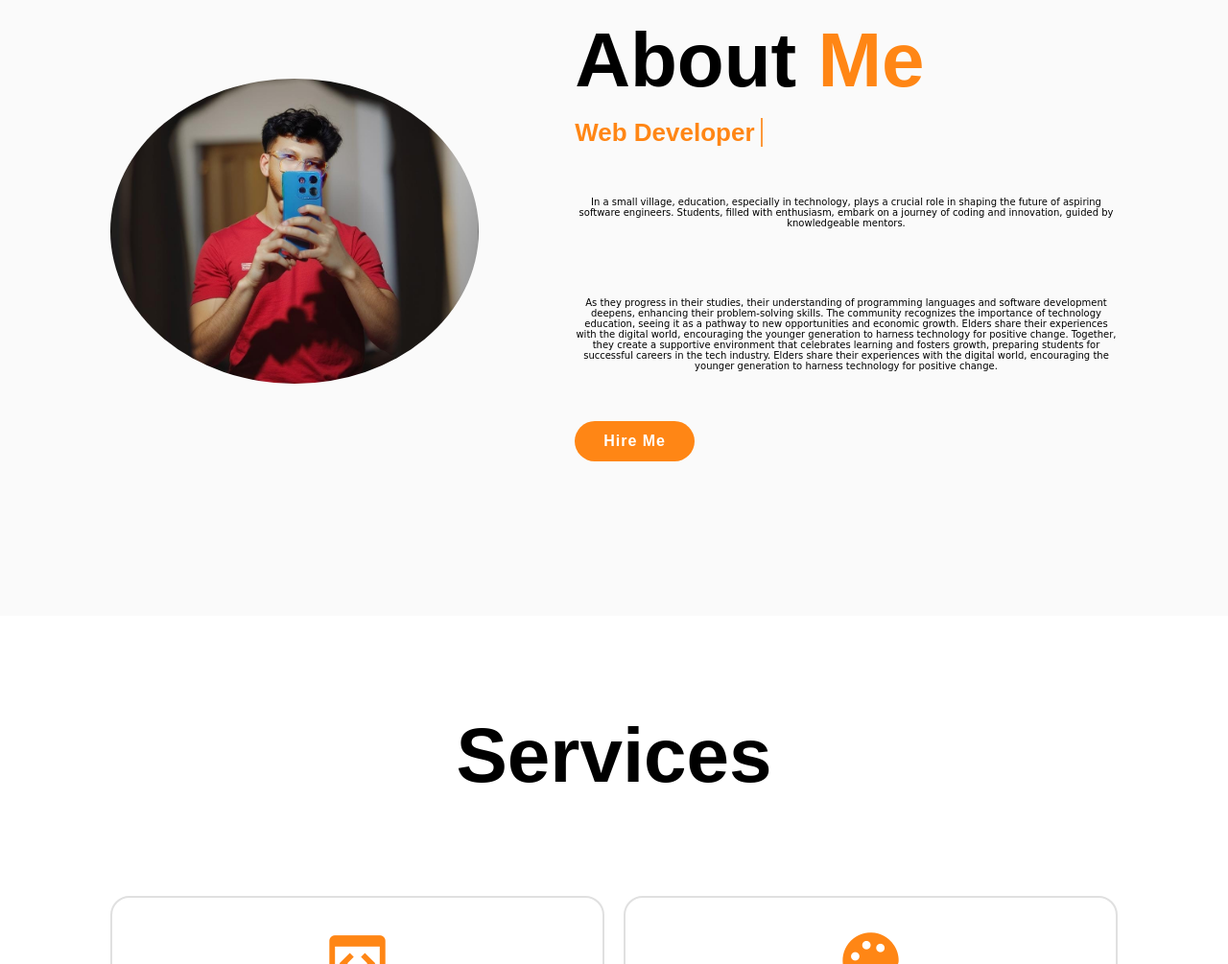
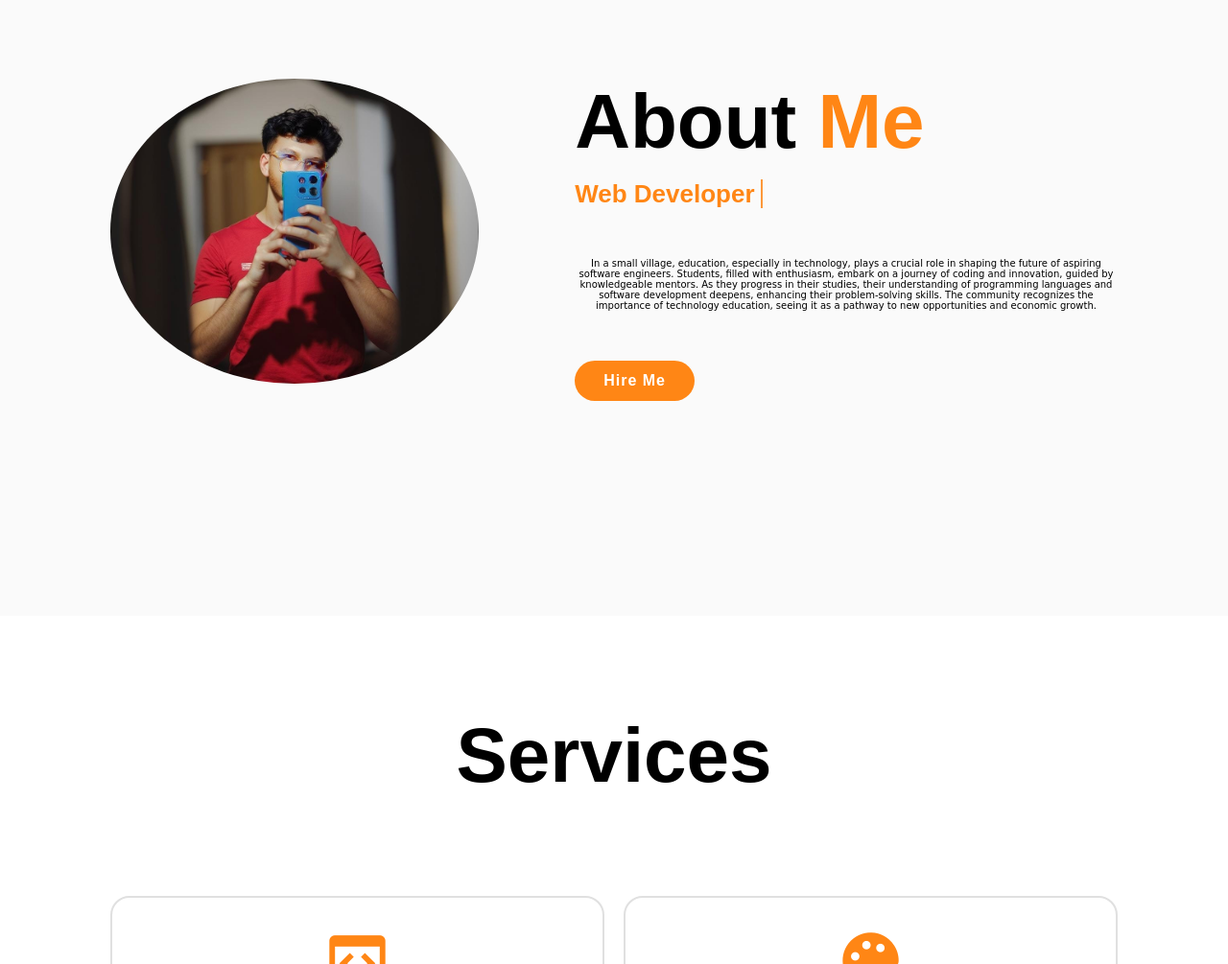
Before and after one commit to dasunwijayathilaka/Dasun-port-3-new, a plain HTML site: page index.html in a window 1280 px wide. Shown: the part 958-1963 px from the top of the page at 96% size. Drawn offline with nearby package versions, Linux system fonts and the light colour scheme; a web font is replaced by a local one.

Commit message:
update about hight

```diff
--- a/index.html
+++ b/index.html
@@ -154,21 +154,11 @@
             plays a crucial role in shaping the future of aspiring
             software engineers. Students, filled with enthusiasm,
             embark on a journey of coding and innovation, guided by
-            knowledgeable mentors.</p><br><br>
-
-        <p> As they progress in their studies,
+            knowledgeable mentors. As they progress in their studies,
             their understanding of programming languages and software
             development deepens, enhancing their problem-solving skills.
             The community recognizes the importance of technology education,
-            seeing it as a pathway to new opportunities and economic growth.
-            Elders share their experiences with the digital world, encouraging
-            the younger generation to harness technology for positive change.
-            Together, they create a supportive environment that celebrates
-            learning and fosters growth, preparing students for successful
-            careers in the tech industry. Elders share their experiences with
-            the digital world, encouraging the younger generation to harness
-            technology for positive change.</p><br><br>
-
+            seeing it as a pathway to new opportunities and economic growth.</p><br><br>
 
         <a href="#contact" class="btn">Hire Me</a>
         </div>
```
